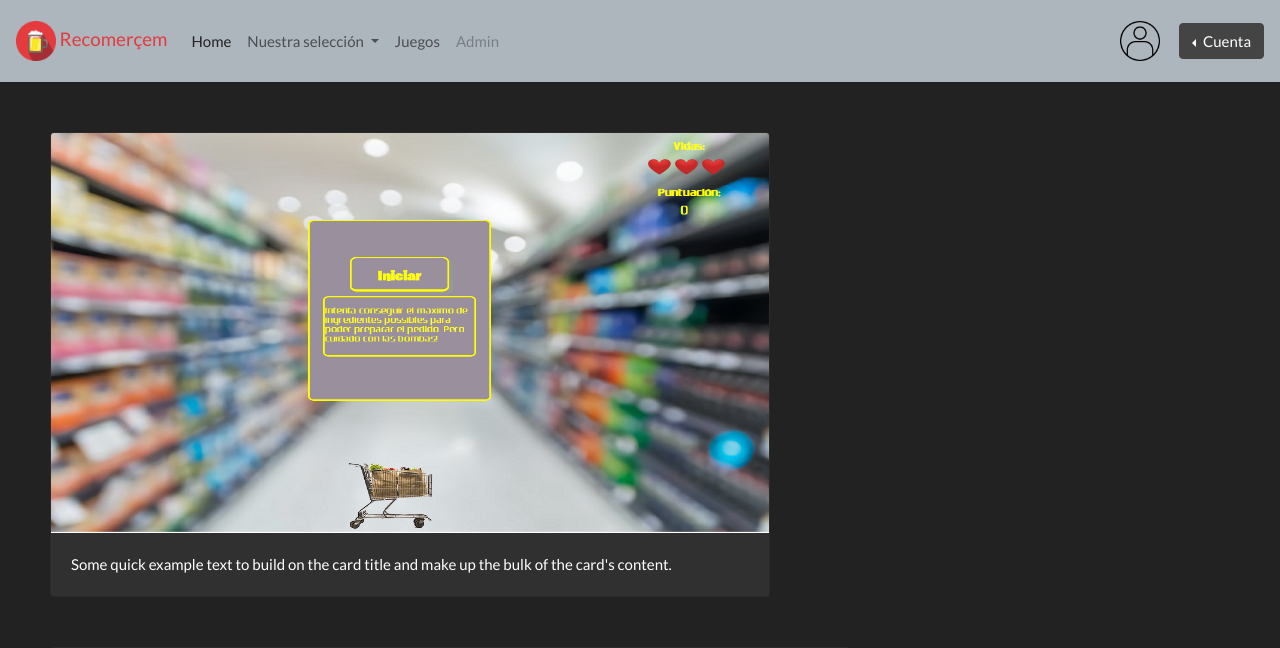
After one commit to DanielMoreno30/Recomercem2020, a PHP site: page /juegos.html in a window 1280 px wide. The commit adds this page. Shown: the top 648 px of the page. Run offline with PHP 8.4, Linux system fonts and the light colour scheme.

Commit message:
Revert "Revert "juego""
This reverts commit 59eb400a760d28b5539b5a354831bf35607e58c7.

```diff
--- /dev/null
+++ b/juegos.html
@@ -0,0 +1,108 @@
+<!DOCTYPE html>
+<html lang="esp">
+<head>
+    <meta charset="UTF-8">
+    <meta name="viewport" content="width=device-width, initial-scale=1.0">
+    <title>RECOMERÇEM</title>
+    <link rel="stylesheet" href="./style/bootstrap.min.css">
+    <link rel="stylesheet" href="./style/recomercem.css">
+    <link  rel="icon"   href="./img/iconobirra.png" type="image/png" />
+</head>
+<body>
+<!-- -----------------------------------------NAVBAR----------------------------------------------------------------------- -->
+    <nav class="navbar navbar-expand-lg navbar-light bg-light">
+        <a class="navbar-brand" href="#" id="textTituloNav">
+            <img src="./img/iconobirra.png" width="40" height="40" class="d-inline-block align-middle" alt="" loading="lazy" >
+            Recomerçem
+          </a>
+        <button class="navbar-toggler" type="button" data-toggle="collapse" data-target="#navbarSupportedContent" aria-controls="navbarSupportedContent" aria-expanded="false" aria-label="Toggle navigation">
+          <span class="navbar-toggler-icon"></span>
+        </button>
+
+        <div class="collapse navbar-collapse" id="navbarSupportedContent">
+          <ul class="navbar-nav mr-auto">
+            <li class="nav-item active">
+              <a class="nav-link" href="#">Home <span class="sr-only">(current)</span></a>
+            </li>
+
+            <li class="nav-item dropdown">
+                <a class="nav-link dropdown-toggle" href="#" id="navbarDropdown" role="button" data-toggle="dropdown" aria-haspopup="true" aria-expanded="false">
+                  Nuestra selección
+                </a>
+                <div class="dropdown-menu" aria-labelledby="navbarDropdown">
+                  <a class="dropdown-item" href="#">Bar 1</a>
+                  <a class="dropdown-item" href="#">Bar 2</a>
+                  <a class="dropdown-item" href="#">Bar 3</a>
+                  <a class="dropdown-item" href="#">Bar 4</a>
+                </div>
+              </li>
+
+            <li class="nav-item">
+              <a class="nav-link" href="#">Juegos</a>
+            </li>
+
+            <li class="nav-item">
+              <a class="nav-link disabled" href="#" tabindex="-1" aria-disabled="true">Admin</a>
+            </li>
+          </ul>
+
+          <div>
+            <img src="./img/user.png" width="40" height="40" class="d-inline-block align-middle" alt="" loading="lazy">
+            <div class="btn-group dropleft ml-3">
+                <button type="button" class="btn btn-secondary dropdown-toggle" data-toggle="dropdown" aria-haspopup="true" aria-expanded="false" >
+                  Cuenta
+                </button>
+                <div class="dropdown-menu">
+                    <a class="dropdown-item" href="#">Iniciar sesión</a>
+                    <a class="dropdown-item disabled" href="#" tabindex="-1" aria-disabled="true">Cerrar sesión</a>
+                    <a class="dropdown-item disabled" href="#" tabindex="-1" aria-disabled="true">Mi cuenta</a>
+                </div>
+              </div>
+        </div>
+      </nav>
+
+<!---------------------------------------------BODY---------------------------------------------------------------------------->
+
+
+        <div id="juego1" class="card" style="width: 45rem;">
+            <img class="card-img-top" src="./img/juego1.PNG" style="height: 400px;">
+            <div class="card-body">
+              <p class="card-text">Some quick example text to build on the card title and make up the bulk of the card's content.</p>
+            </div>
+          </div>
+        <div id="juego2" class="card" style="width: 50rem;">
+            <img class="card-img-top" src="./img/" alt="Card image cap">
+            <div class="card-body">
+              <p class="card-text">Some quick example text to build on the card title and make up the bulk of the card's content.</p>
+            </div>
+        </div>
+        <div id="juego3" class="card" style="width: 50rem">
+            <img class="card-img-top" src="..." alt="Card image cap">
+            <div class="card-body">
+              <p class="card-text">Some quick example text to build on the card title and make up the bulk of the card's content.</p>
+            </div>
+        </div>
+        <div id="juego4" class="card" style="width: 50rem;">
+            <img class="card-img-top" src="..." alt="Card image cap">
+            <div class="card-body">
+              <p class="card-text">Some quick example text to build on the card title and make up the bulk of the card's content.</p>
+            </div>
+        </div>
+
+
+<!-- -----------------------------------------FOOTER----------------------------------------------------------------------- -->
+      <div class="card fixed-bottom">
+
+        <div class="card-body text-center">
+            <div id="footerLinks">
+                <a href="https://github.com/MrFron/Recomercem.git" class="badge badge-primary">GitHub</a>
+                <a href="#" class="badge badge-primary">About</a>
+            </div>
+          <p class="card-text">Copyright © 2020-2021 - Proyecto 1 ABP - Centre d’Estudis Politècnics<br> Fran Soriano Román · Hector Garcia Lopez · Illya Samoylenko Barabus · Daniel Moreno Fernandez </p>
+        </div>
+      </div>
+</body>
+<script src="https://code.jquery.com/jquery-3.5.1.slim.min.js" integrity="sha384-DfXdz2htPH0lsSSs5nCTpuj/zy4C+OGpamoFVy38MVBnE+IbbVYUew+OrCXaRkfj" crossorigin="anonymous"></script>
+<script src="https://cdn.jsdelivr.net/npm/popper.js@1.16.1/dist/umd/popper.min.js" integrity="sha384-9/reFTGAW83EW2RDu2S0VKaIzap3H66lZH81PoYlFhbGU+6BZp6G7niu735Sk7lN" crossorigin="anonymous"></script>
+<script src="https://cdn.jsdelivr.net/npm/bootstrap@4.5.3/dist/js/bootstrap.min.js" integrity="sha384-w1Q4orYjBQndcko6MimVbzY0tgp4pWB4lZ7lr30WKz0vr/aWKhXdBNmNb5D92v7s" crossorigin="anonymous"></script>
+</html>
--- a/style/recomercem.css
+++ b/style/recomercem.css
@@ -5,3 +5,33 @@ color: #e43b3e;
 #footerLinks{
 margin-bottom: 15px;
 }
+
+
+#juego1
+{
+    float: left;
+    margin-top: 50px;
+    margin-left: 50px;
+
+}
+
+#juego2
+{
+    float:left;
+    margin-top: 50px;
+    margin-left: 50px;
+}
+
+#juego3
+{
+    float: left;
+    margin-top: 50px;
+    margin-left: 50px;
+}
+
+#juego4
+{
+    float: left;
+    margin-top: 50px;
+    margin-left: 50px;
+}
```
Also changed, not shown: img/juego1.PNG (added).
